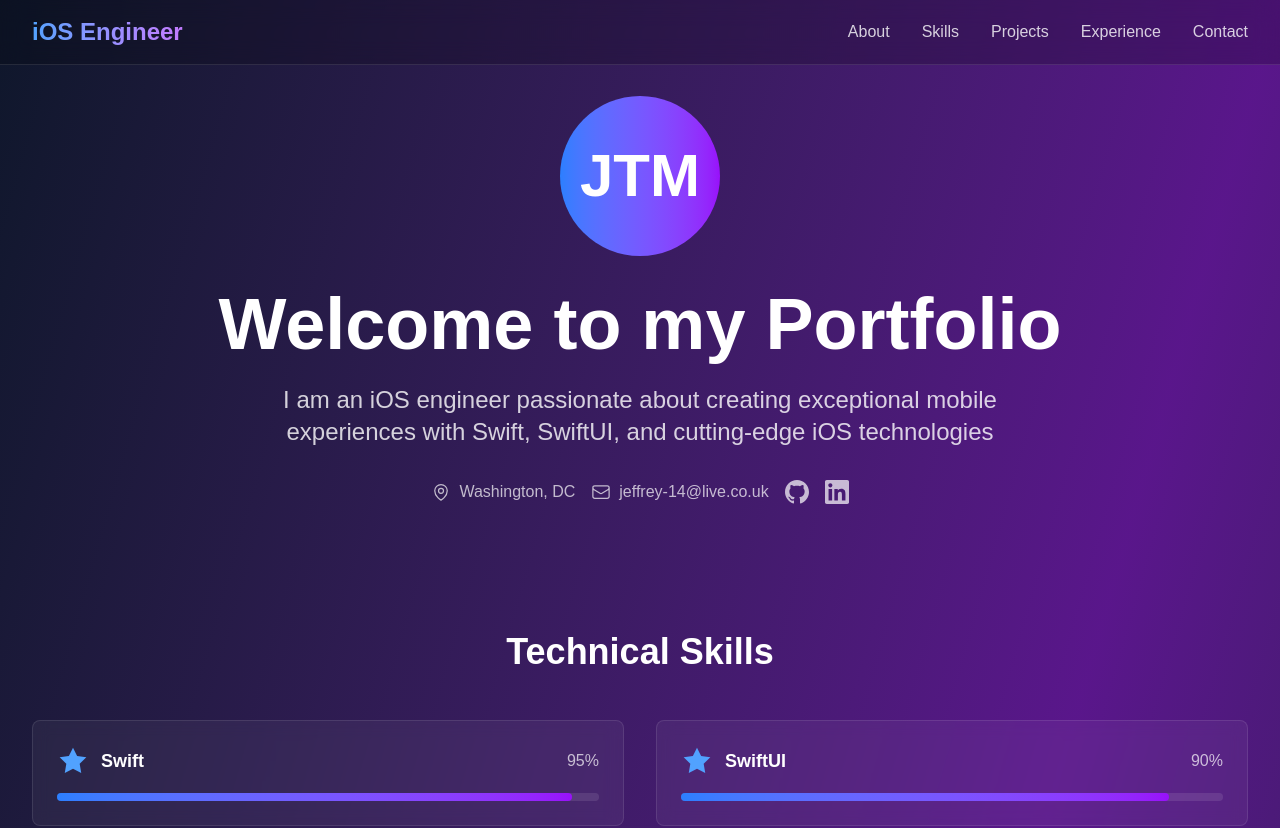
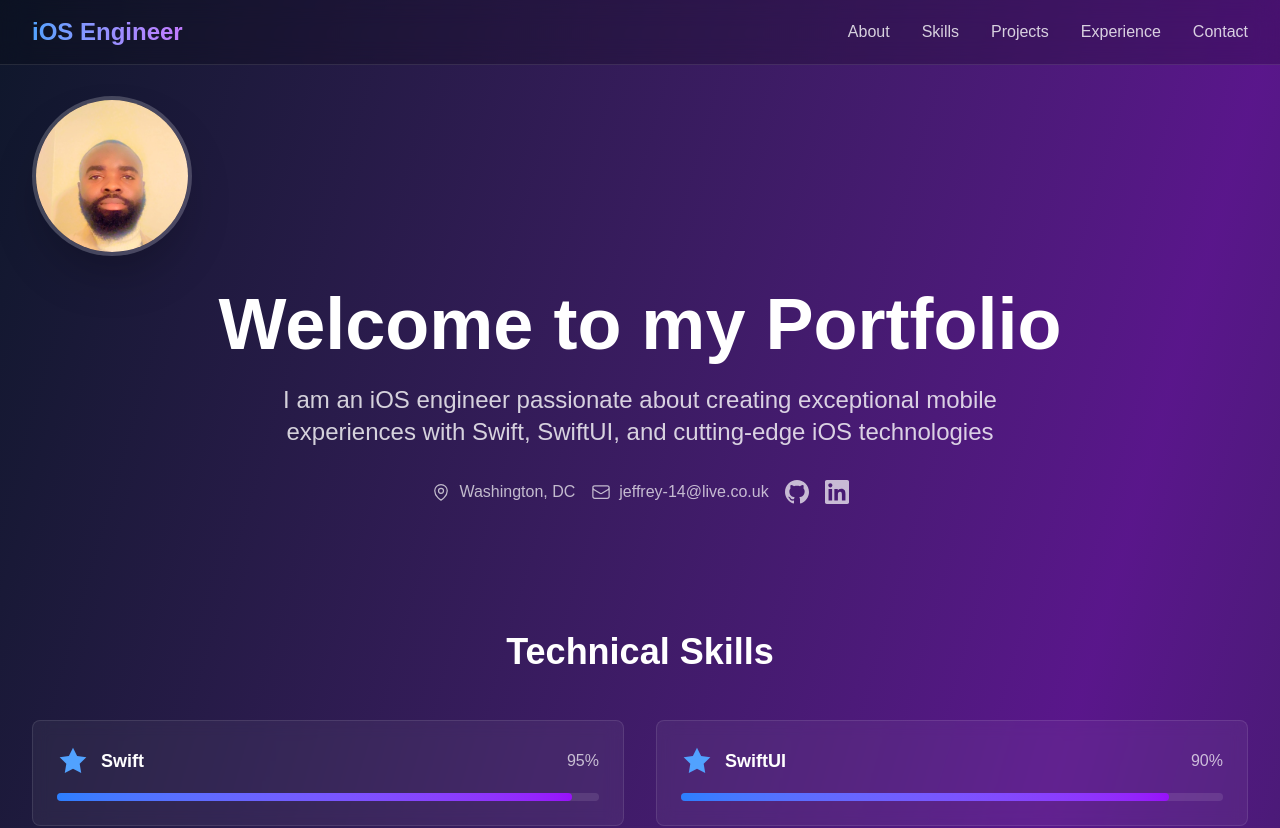
Before and after one commit to Jeffrey-14/ios-portfolio, a Next.js app: page / in a window 1280 px wide. Shown: the top 828 px of the page. Built offline with nearby package versions, Linux system fonts and the light colour scheme.

Commit message:
Add professional headshot to portfolio

```diff
--- a/src/app/page.tsx
+++ b/src/app/page.tsx
@@ -163,8 +163,12 @@ export default function Portfolio() {
       <section id="about" className="pt-24 pb-12 px-4 sm:px-6 lg:px-8">
         <div className="max-w-7xl mx-auto">
           <div className="text-center">
-            <div className="w-40 h-40 rounded-full bg-gradient-to-r from-blue-500 to-purple-600 mx-auto mb-8 flex items-center justify-center text-6xl font-bold text-white">
-              JTM
+            <div className="w-40 h-40 rounded-full max-auto mb-8 overflow-hidden border-4 border-white/20 shadow-2xl">
+              <img
+                src="/images/professional-headshot.jpg"
+                alt="Professional headshot"
+                className="w-full h-full object-cover"
+              />
             </div>
             <h1 className="text-5xl md:text-7xl font-bold text-white mb-6">
               Welcome to my Portfolio
```
Also changed, not shown: public/images/professional-headshot.jpg (added).
